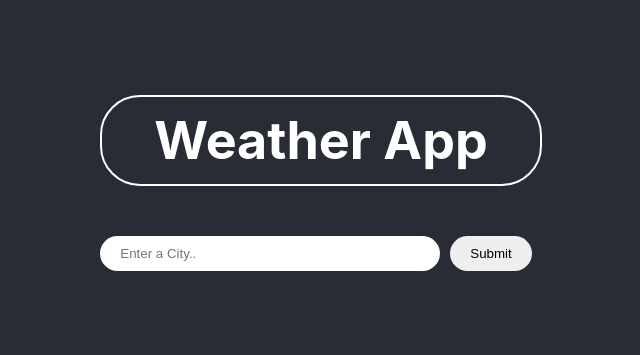
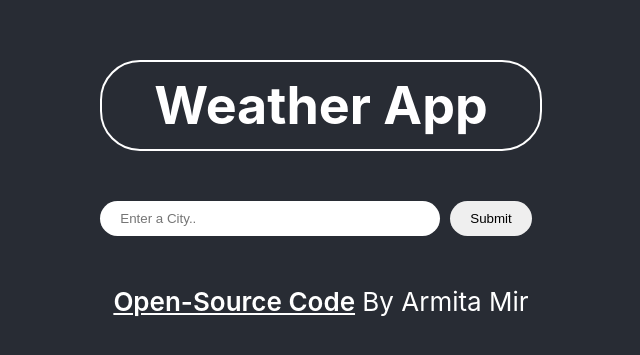
Before and after one commit to Armita2oo3/weather-react, a React (Create React App) app: page / in a window 1280 px wide. Shown: the part 229-584 px from the top of the page, without its empty margins (319-959 px from the left). Built offline with nearby package versions, Linux system fonts and the light colour scheme.

Commit message:
added the github link

```diff
--- a/src/Weather.css
+++ b/src/Weather.css
@@ -13,9 +13,11 @@
 form {
   text-align: center;
   margin-top: 40px;
+  margin-bottom: 40px;
 }
 ul {
   margin-top: 30px;
+  margin-bottom: 40px;
   border-radius: 20px;
   border: 2px solid white;
 }
@@ -33,3 +35,11 @@ h1 {
 body {
   background-color: lightskyblue;
 }
+a {
+  color: white;
+  font-weight: 600;
+  display: inline;
+}
+p {
+  display: inline;
+}
--- a/src/Weather.js
+++ b/src/Weather.js
@@ -61,6 +61,14 @@ export default function Weather(event) {
             <img src={list.icon} alt={list.description} />
           </li>
         </ul>
+        <a
+          href="https://github.com/Armita2oo3/weather-react"
+          target="_blank"
+          rel="noreferrer"
+        >
+          Open-Source Code
+        </a>
+        <p> By Armita Mir</p>
       </div>
     );
   } else {
@@ -68,7 +76,14 @@ export default function Weather(event) {
       <div>
         <h1>Weather App</h1>
         {form}
-        <a href=""></a>
+        <a
+          href="https://github.com/Armita2oo3/weather-react"
+          target="_blank"
+          rel="noreferrer"
+        >
+          Open-Source Code
+        </a>
+        <p> By Armita Mir</p>
       </div>
     );
   }
```
